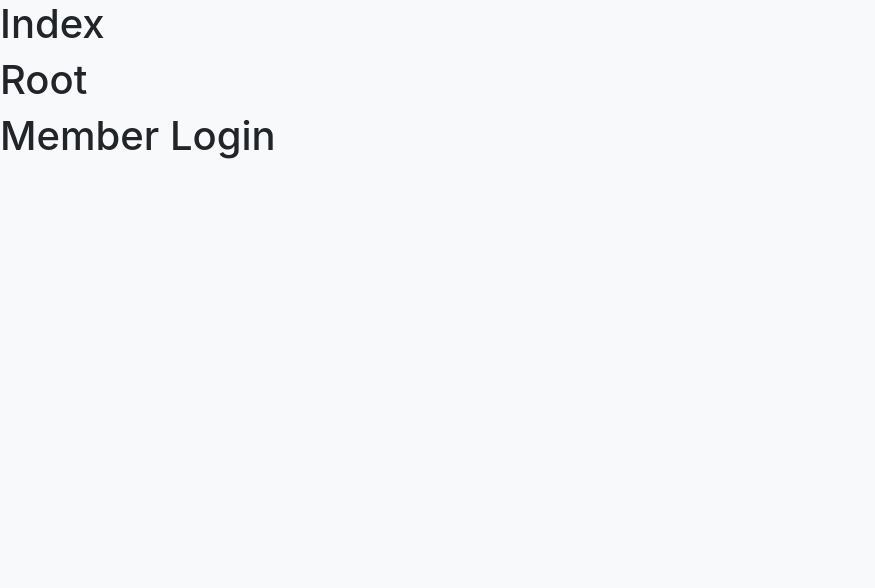
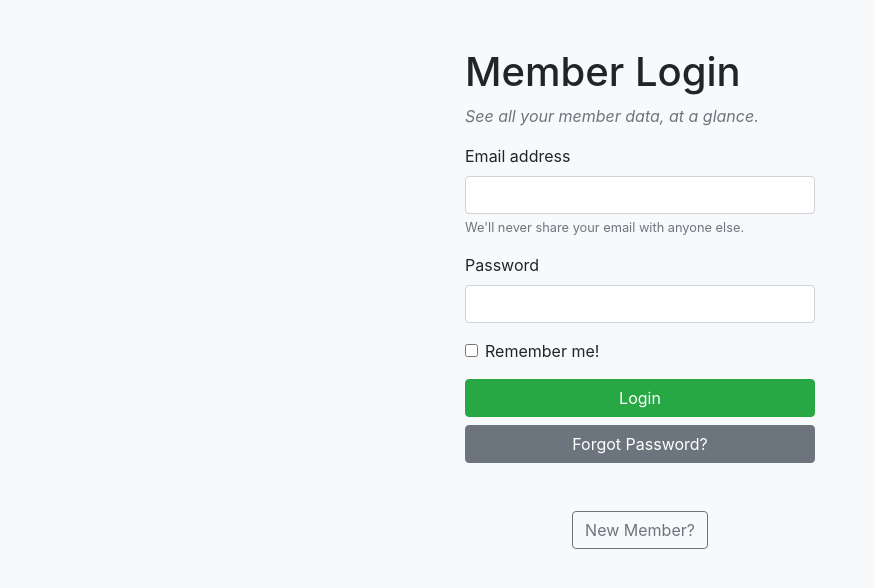
Before and after one commit to SirBisgaard/club-manager-client, an Angular app: page /login in a window 1280 px wide. Shown: the top 588 px of the page, without its empty margins (0-875 px from the left). Built offline with nearby package versions, Linux system fonts and the light colour scheme.

Commit message:
Added som styling to the login pages.

```diff
--- a/src/app/app.component.html
+++ b/src/app/app.component.html
@@ -1,2 +1,3 @@
-<h1>Root</h1>
-<router-outlet></router-outlet>
+<div class="container">
+  <router-outlet></router-outlet>
+</div>
--- a/src/app/pages/member/login/member-login-page.component.html
+++ b/src/app/pages/member/login/member-login-page.component.html
@@ -1 +1,28 @@
-<h1>Member Login</h1>
+<div class="row justify-content-center mt-md-5 mt-lg-5">
+    <div class="col-lg-4 col-md-6">
+        <h1>Member Login</h1>
+        <p class="text-muted font-italic">See all your member data, at a glance.</p>
+        <form>
+            <div class="form-group">
+                <label>Email address</label>
+                <input type="email" class="form-control">
+                <small class="form-text text-muted">We'll never share your email with anyone else.</small>
+            </div>
+            <div class="form-group">
+                <label>Password</label>
+                <input type="password" class="form-control">
+            </div>
+            <div class="form-group form-check form">
+              <input type="checkbox" class="form-check-input" id="rememberMe">
+              <label class="form-check-label" for="rememberMe">Remember me!</label>
+            </div>
+
+            <button type="submit" class="btn btn-success btn-block">Login</button>
+            <button type="submit" class="btn btn-secondary btn-block">Forgot Password?</button>
+
+            <div class="d-flex justify-content-center mt-5">
+                <button type="submit" class="btn btn-outline-secondary flex">New Member?</button>
+            </div>
+        </form>
+    </div>
+</div>
--- a/src/app/pages/user/login/user-login-page.component.html
+++ b/src/app/pages/user/login/user-login-page.component.html
@@ -1 +1,16 @@
-<h1>User login</h1>
+<div class="row justify-content-center mt-md-5 mt-lg-5">
+    <div class="col-lg-4 col-md-6">
+        <h1>Admin Login</h1>
+        <form>
+            <div class="form-group">
+                <label>Email address</label>
+                <input type="email" class="form-control">
+            </div>
+            <div class="form-group">
+                <label>Password</label>
+                <input type="password" class="form-control">
+            </div>
+            <button type="submit" class="btn btn-success btn-block">Login</button>
+        </form>
+    </div>
+</div>
--- a/src/index.html
+++ b/src/index.html
@@ -20,7 +20,6 @@
 </head>
 
 <body class="bg-light">
-  <h1>Index</h1>
   <app-root></app-root>
 </body>
 
```
